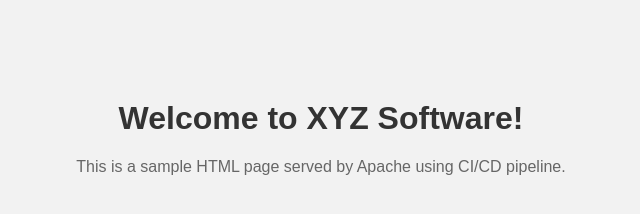
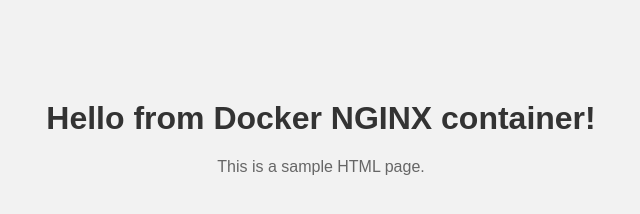
Before and after one commit to Dharanisree2004/testpipeline, a plain HTML site: page index.html in a window 1280 px wide. Shown: the whole page, without its empty margins (319-959 px from the left). Drawn offline with Linux system fonts and the light colour scheme.

Commit message:
Update index.html

```diff
--- a/index.html
+++ b/index.html
@@ -19,7 +19,7 @@
     </style>
 </head>
 <body>
-    <h1>Welcome to XYZ Software!</h1>
-    <p>This is a sample HTML page served by Apache using CI/CD pipeline.</p>
+    <h1>Hello from Docker NGINX container!</h1>
+    <p>This is a sample HTML page.</p>
 </body>
 </html>
```
